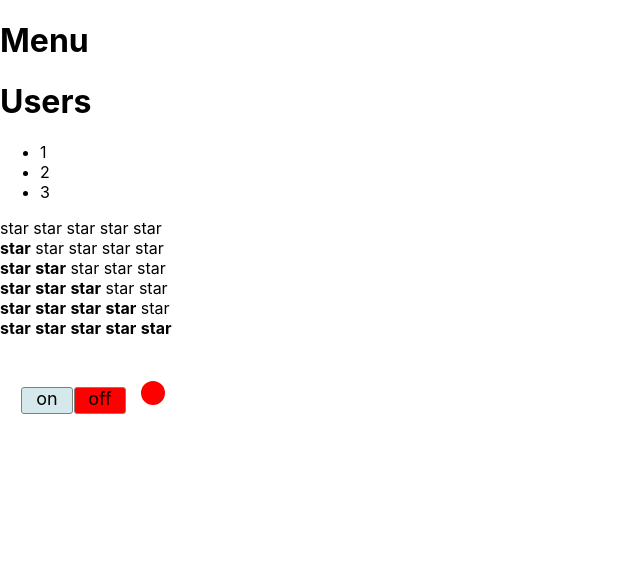
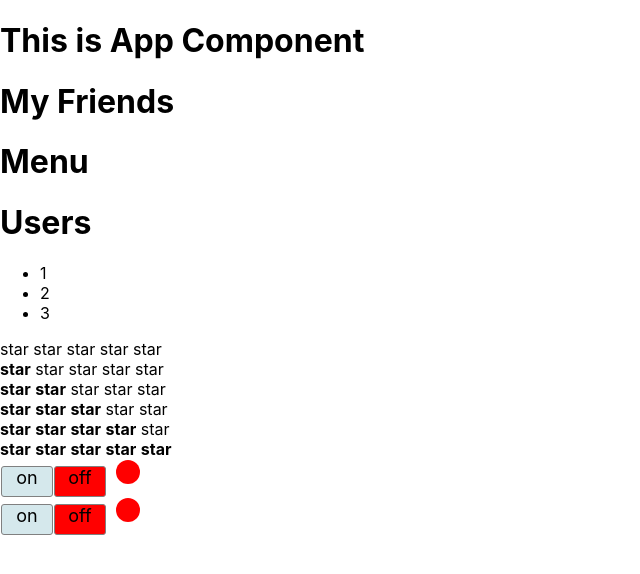
Before and after one commit to AliaksandrLiubanets/react_kabzda_ts, a React (Create React App) app: page / in a window 1280 px wide. Shown: the top 574 px of the page, without its empty margins (0-640 px from the left). Built offline with nearby package versions, Linux system fonts and the light colour scheme.

Commit message:
refactor delete Toggle component and create directoryes for old components

```diff
--- a/src/App.tsx
+++ b/src/App.tsx
@@ -1,14 +1,14 @@
 import React from 'react';
-import AppTitle from "./Components/AppTitle";
-import Rating from "./Components/Rating";
-import Accordion from "./Components/Accordion";
+import AppTitle from "./Components/AppTitle/AppTitle";
+import Rating from "./Components/Rating/Rating";
+import Accordion from "./Components/Accordion/Accordion";
 import {OnOff, } from './Components/onOff/OnOff'
 
 function App() {
   console.log('App rendering')
   return <div>
-    {/*<AppTitle title={'This is App Component'}/>*/}
-    {/*<AppTitle title={'My Friends'}/>*/}
+    <AppTitle title={'This is App Component'}/>
+    <AppTitle title={'My Friends'}/>
     <Accordion title={'Menu'} collapsed={true}/>
     <Accordion title={'Users'} collapsed={false}/>
     <Rating stars={0}/>
@@ -17,7 +17,7 @@ function App() {
     <Rating stars={3}/>
     <Rating stars={4}/>
     <Rating stars={5}/>
-    {/*<Toggle isToggle={false}/>*/}
+    <OnOff  />
     <OnOff  />
   </div>
 }
--- a/src/Components/onOff/OnOff.module.css
+++ b/src/Components/onOff/OnOff.module.css
@@ -1,13 +1,13 @@
 .onOff {
-    margin-top: 20px;
-    padding: 20px;
+    /*margin-top: 5px;*/
+    /*padding: 5px;*/
 }
 
 .on, .off, .empty {
     font-size: 18px;
     display: inline-block;
     width: 50px;
-    height: 20px;
+    height: 24px;
     background-color: #d5e8ec;
     border: 1px solid grey;
     border-radius: 3px;
@@ -26,7 +26,7 @@
 
 .green_circle, .red_circle {
     display: inline-block;
-    margin: 3px 0 0 15px;
+    margin: 1px 0 0 10px;
     width: 24px;
     height: 24px;
     background-color: green;
```
Also changed, not shown: src/Components/onOff/OnOff.tsx (+0 -16 lines), src/Components/Accordion/Accordion.tsx (renamed from src/Components/Accordion.tsx), src/Components/AppTitle/AppTitle.tsx (renamed from src/Components/AppTitle.tsx), src/Components/Rating/Rating.tsx (renamed from src/Components/Rating.tsx).
